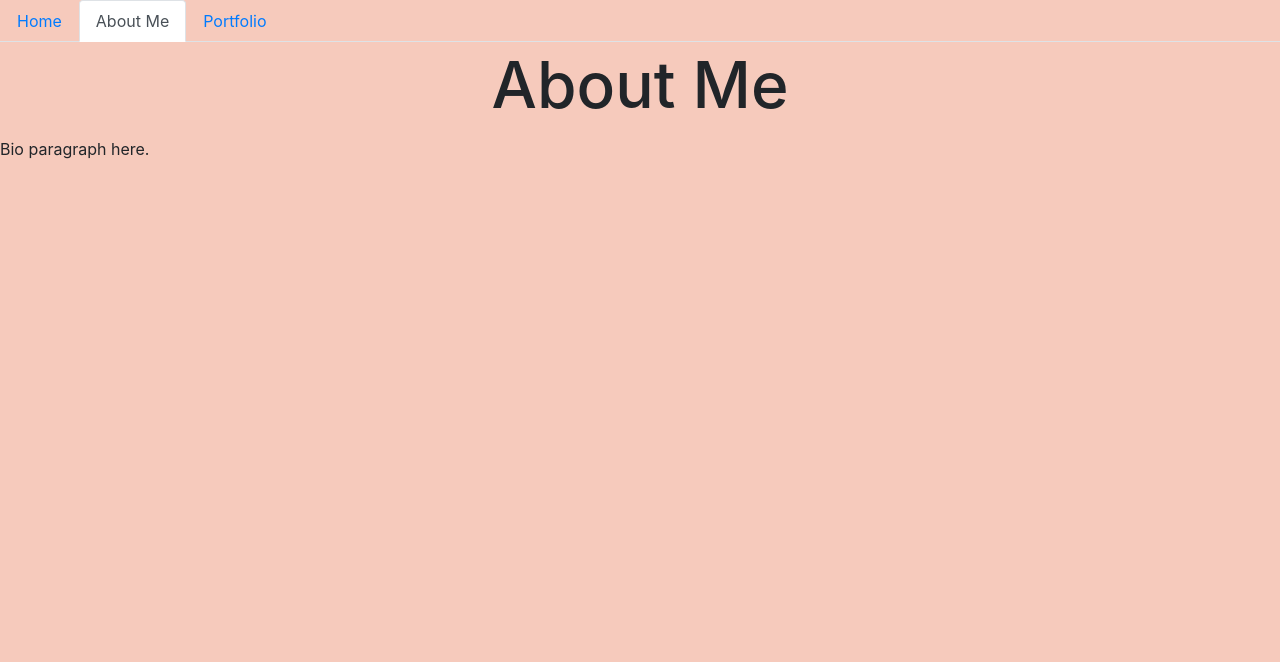
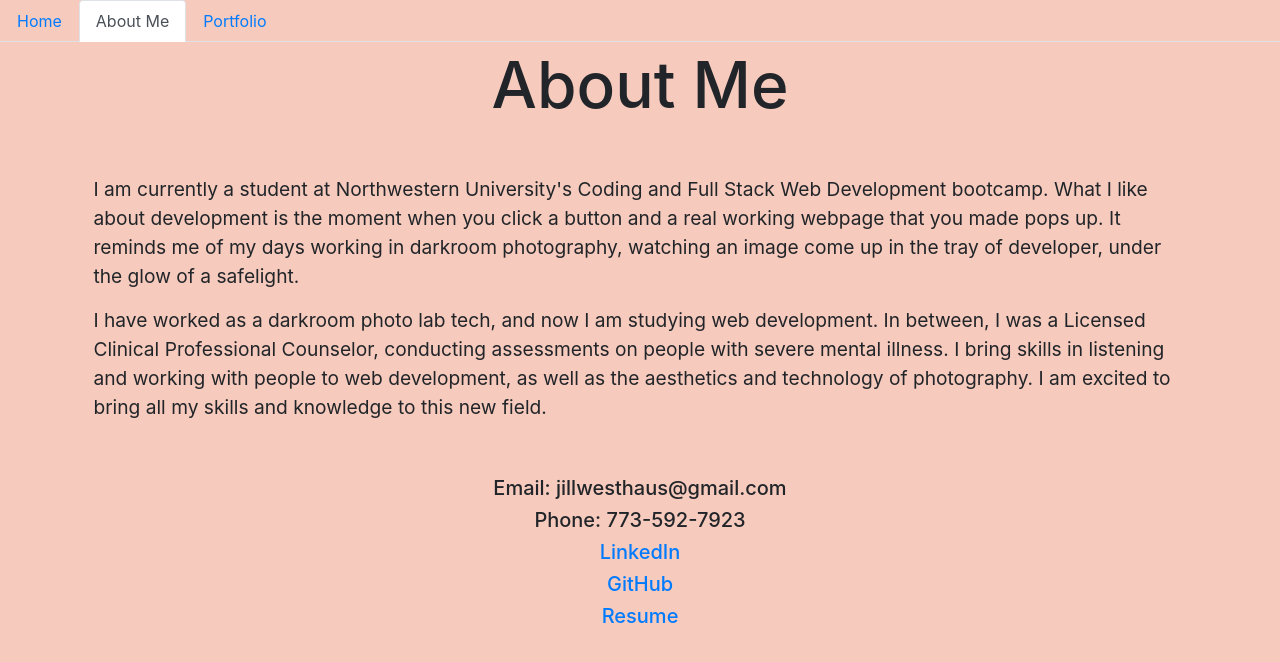
Before and after one commit to JIllWesterfelhaus/ReactPortfolio, a React (Create React App) app in the folder portfolio/: page /about in a window 1280 px wide. Shown: the top 662 px of the page. Built offline with nearby package versions, Linux system fonts and the light colour scheme.

Commit message:
updated aboutme, home, css

```diff
--- a/portfolio/src/components/pages/AboutMe.js
+++ b/portfolio/src/components/pages/AboutMe.js
@@ -4,10 +4,18 @@ function About() {
     return (
       <div>
         <h1>About Me</h1>
-        <p>
-          Bio paragraph here.
-        </p>
-      </div>
+        <div class="container aboutMe">
+        <div class="row d-flex justify-content-center">
+    <p>I am currently a student at Northwestern University's Coding and Full Stack Web Development bootcamp. What I like about development is the moment when you click a button and a real working webpage that you made pops up. It reminds me of my days working in darkroom photography, watching an image come up in the tray of developer, under the glow of a safelight.</p>
+       <p>I have worked as a darkroom photo lab tech, and now I am studying web development. In between, I was a Licensed Clinical Professional Counselor, conducting assessments on people with severe mental illness. I bring skills in listening and working with people to web development, as well as the aesthetics and technology of photography. I am excited to bring all my skills and knowledge to this new field. </p>
+    </div>
+</div>
+<h5 class="text-center">Email:  jillwesthaus@gmail.com</h5>
+    <h5 class="text-center">Phone:  773-592-7923</h5>
+    <h5 class="text-center"><a href="https://www.linkedin.com/in/jill-westerfelhaus-a821761a/">LinkedIn</a></h5>
+    <h5 class="text-center"><a href="https://github.com/JIllWesterfelhaus">GitHub</a></h5>
+    <h5 class="text-center"><a href="https://drive.google.com/file/d/1uI29ld_OinWKOvuB_AKhaZKmx78qHQEb/view?usp=sharing">Resume</a></h5>
+</div>
     );
   }
 
--- a/portfolio/src/components/pages/Home.js
+++ b/portfolio/src/components/pages/Home.js
@@ -5,7 +5,9 @@ function Home() {
       <div>
         <h1>Hi!</h1>
         <p>
-          Home page paragraph here.
+        <h5 class="text-center">I am a student at Northwestern University's Coding Bootcamp.</h5>
+    <h5 class="text-center">I'm learning Full Stack Web Development.</h5>
+    <h5 class="text-center">Please take a look around and see what I'm learning!</h5>
         </p>
       </div>
     );
--- a/portfolio/src/index.css
+++ b/portfolio/src/index.css
@@ -24,7 +24,7 @@ h3 {
 }
 
 .aboutMe {
-font-size: 1.5em;
+font-size: 1.2em;
 padding: 3%;
 }
 
```
